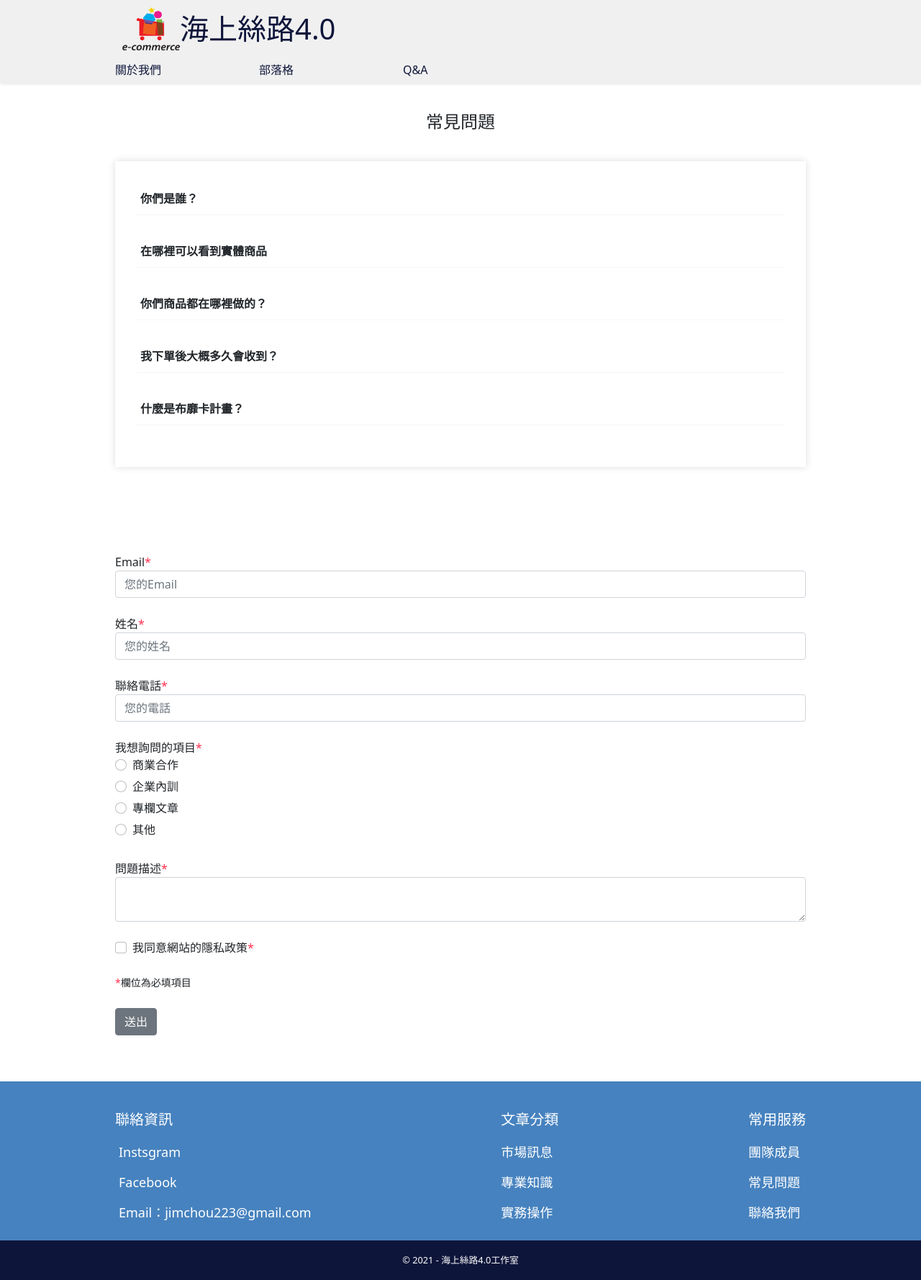
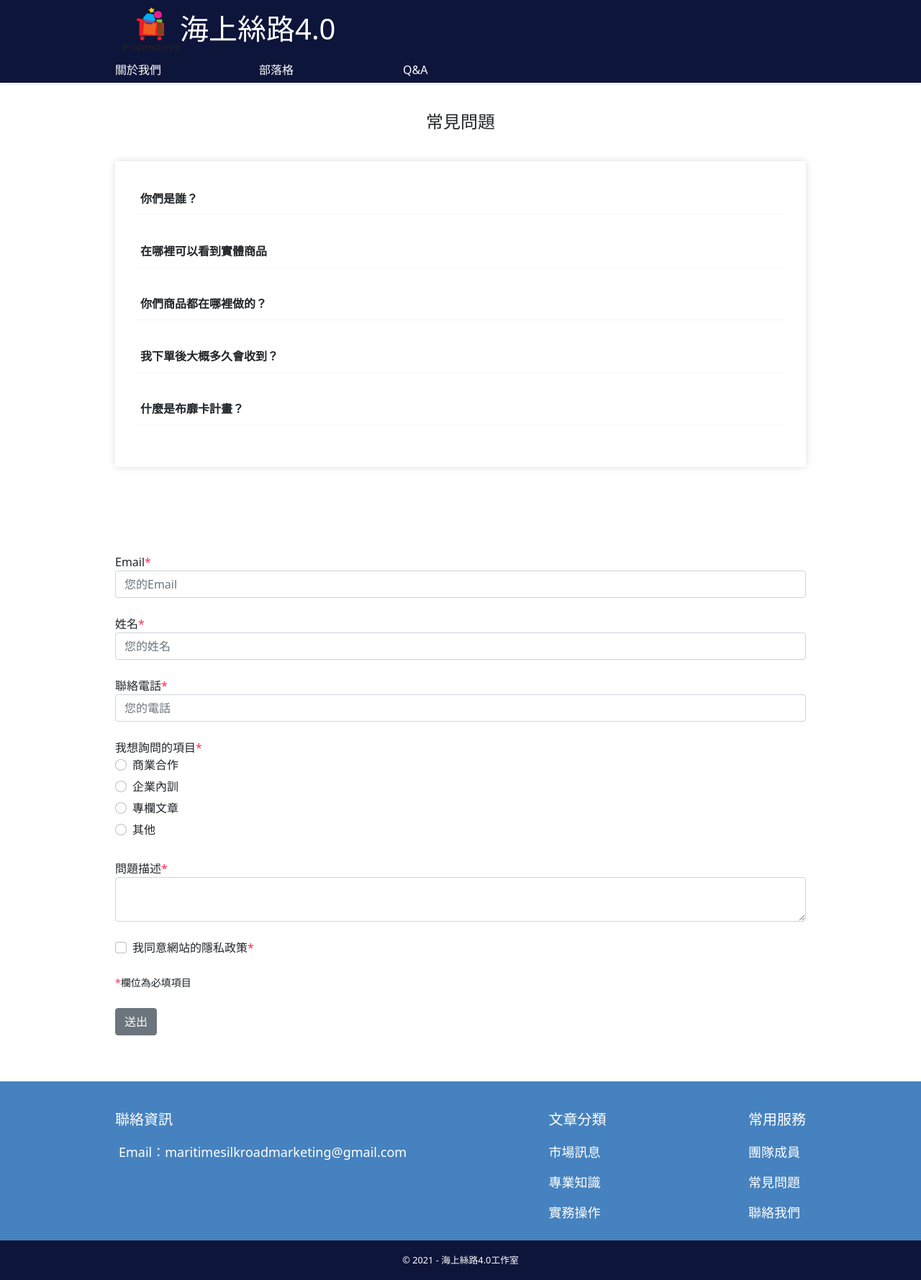
Before and after one commit to jimchou223/marketing-blog, a Next.js app: page /questions in a window 1280 px wide. Shown: the whole page at 72% size. Built offline with nearby package versions, Linux system fonts and the light colour scheme.

Commit message:
update footer content and header color

```diff
--- a/components/ContactUs.js
+++ b/components/ContactUs.js
@@ -74,7 +74,7 @@ const Example = (props) => {
       </FormGroup>
 
       <FormGroup className="mb-4">
-        <Button>送出</Button>
+        <Button className="deep">送出</Button>
       </FormGroup>
     </Form>
   );
--- a/components/Footer.js
+++ b/components/Footer.js
@@ -18,20 +18,8 @@ const Footer = () => {
           <ul>
             <li>
               <a>
-                <i className="fab fa-instagram-square"></i>
-                Instsgram
-              </a>
-            </li>
-            <li>
-              <a>
-                <i className="fab fa-facebook-square"></i>
-                Facebook
-              </a>
-            </li>
-            <li>
-              <a>
                 <i className="fas fa-envelope"></i>
-                Email：jimchou223@gmail.com
+                Email：maritimesilkroadmarketing@gmail.com
               </a>
             </li>
           </ul>
--- a/styles/Banner.module.css
+++ b/styles/Banner.module.css
@@ -2,7 +2,6 @@
   background-image: url("../public/banner.jpg");
   height: 500px;
   text-align: right;
-  background-size: cover;
   background-position-y: -200px;
   color: var(--color-2);
   position: relative;
@@ -37,5 +36,5 @@
 .bannerWrapper h2 {
   border-top: 1px solid var(--color-2);
   top: 180px;
-  line-height: 2;
+  line-height: 1.5;
 }
--- a/styles/Header.module.css
+++ b/styles/Header.module.css
@@ -1,6 +1,6 @@
 .nav {
-  background-color: var(--color-2);
-  color: var(--color-5);
+  background-color: var(--color-5);
+  color: var(--color-1);
 }
 
 .title {
@@ -16,7 +16,7 @@
   display: flex;
   padding: 10px;
   align-items: center;
-  color: var(--color-5);
+  color: var(--color-1);
 }
 
 .title h1 {
--- a/styles/Home.module.css
+++ b/styles/Home.module.css
@@ -23,8 +23,6 @@
   width: 100%;
   margin: auto;
 }
-
-
 
 .modalWrapper {
   background-color: rgba(0, 0, 0, 0.5);
@@ -56,7 +54,6 @@
   z-index: 3;
 }
 
-
 .backToTop:hover i {
-  color: #17b978;
+  color: var(--color-5);
 }
--- a/styles/Navs.module.css
+++ b/styles/Navs.module.css
@@ -1,8 +1,8 @@
 .navWrapper {
   color: #000;
   box-shadow: 0 2px 4px rgb(45 62 80 / 12%);
-  background-color: var(--color-2);
-  color: var(--color-5);
+  background-color: var(--color-5);
+  color: var(--color-1);
 }
 
 .dropdownMenu {
@@ -27,7 +27,7 @@
 
 .dropdownMenu li,
 .dropdownMenu li a {
-  color: var(--color-5);
+  color: var(--color-1);
 }
 
 .dropdownMenu li li a,
--- a/styles/globals.css
+++ b/styles/globals.css
@@ -140,6 +140,9 @@ h3 {
   color: #f7f7f7 !important;
 }
 
+.deep {
+  background-color: var(--color-5);
+}
 
 form span {
   color: var(--color-red);
```
